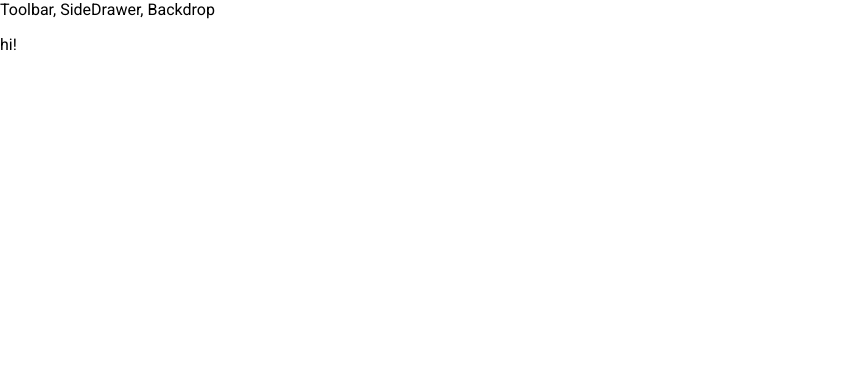
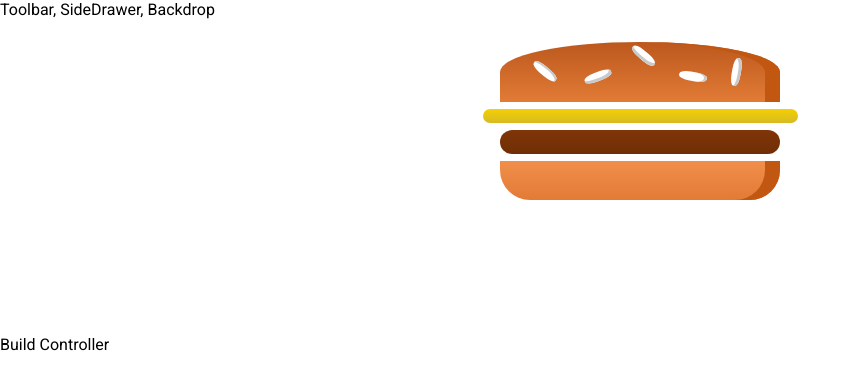
Before and after one commit to JamesDansie/burger-builder, a React (Create React App) app: page / in a window 1280 px wide. Shown: the top 390 px of the page, without its empty margins (0-861 px from the left). Built offline with nearby package versions, Linux system fonts and the light colour scheme.

Commit message:
hard coded burger works

```diff
--- a/package.json
+++ b/package.json
@@ -6,6 +6,7 @@
     "@testing-library/jest-dom": "^4.2.4",
     "@testing-library/react": "^9.5.0",
     "@testing-library/user-event": "^7.2.1",
+    "prop-types": "^15.7.2",
     "react": "^16.13.1",
     "react-dom": "^16.13.1",
     "react-scripts": "3.4.1"
--- a/src/App.js
+++ b/src/App.js
@@ -1,11 +1,13 @@
 import React from 'react';
+
 import Layout from './components/Layout/Layout';
+import BurgerBuilder from './containers/BurgerBuilder/BurgerBuilder';
 
 function App() {
   return (
     <div>
       <Layout>
-        <p>hi!</p>
+        <BurgerBuilder/>
       </Layout>
     </div>
   );
--- /dev/null
+++ b/src/components/Burger/Burger.js
@@ -0,0 +1,18 @@
+import React, { Component } from 'react';
+
+import classes from './Burger.module.css';
+import BurgerIngredient from './BurgerIngredient/BurgerIngredient';
+
+const burger = (props) => {
+    return (
+        <div className={classes.Burger}>
+            <BurgerIngredient type="bread-top" />
+            <BurgerIngredient type="cheese" />
+            <BurgerIngredient type="meat" />
+            <BurgerIngredient type="bread-bottom" />
+
+        </div>
+    );
+}
+
+export default burger;
--- /dev/null
+++ b/src/components/Burger/Burger.module.css
@@ -0,0 +1,30 @@
+.Burger {
+    width: 100%;
+    margin: auto;
+    height: 250px;
+    overflow: scroll;
+    text-align: center;
+    font-weight: bold;
+    font-size: 1.2rem;
+}
+
+@media (min-width: 1000px) and (min-height: 700px){
+    .Burger {
+        width: 700px;
+        height: 600px;
+    }
+}
+
+@media (min-width: 500px) and (min-height: 401){
+    .Burger {
+        width: 450;
+        height: 400;
+    }
+}
+
+@media (min-width: 500px) and (min-height: 400px){
+    .Burger {
+        width: 350px;
+        height: 300px;
+    }
+}
--- /dev/null
+++ b/src/components/Burger/BurgerIngredient/BurgerIngredient.js
@@ -0,0 +1,46 @@
+import React, {Component} from 'react';
+import PropTypes from 'prop-types';
+
+import classes from './BurgerIngredient.module.css';
+import BurgerBuilder from '../../../containers/BurgerBuilder/BurgerBuilder';
+
+class BurgerIngredient extends Component{
+    render() {
+        let ingredient = null;
+
+        switch (this.props.type) {
+            case ('bread-bottom'):
+                ingredient = <div className={classes.BreadBottom}></div>;
+                break;
+            case ('bread-top'):
+                ingredient = (
+                    <div className={classes.BreadTop}>
+                        <div className={classes.Seeds1}></div>
+                        <div className={classes.Seeds2}></div>
+                    </div>
+                );
+                break;
+            case ('meat'):
+                ingredient = <div className={classes.Meat}></div>;
+                break;
+            case ('cheese'):
+                ingredient = <div className={classes.Cheese}></div>;
+                break;
+            case ('salad'):
+                ingredient = <div className={classes.Salad}></div>;
+                break;
+            case ('bacon'):
+                ingredient = <div className={classes.Bacon}></div>;
+                break;
+            default:
+        }
+
+        return ingredient;
+    }
+}
+
+BurgerIngredient.propTypes = {
+    type: PropTypes.string.isRequired
+};
+
+export default BurgerIngredient;
--- /dev/null
+++ b/src/components/Burger/BurgerIngredient/BurgerIngredient.module.css
@@ -0,0 +1,113 @@
+.BreadBottom {
+    height: 13%;
+    width: 80%;
+    background: linear-gradient(#F08E4A, #e27b36);
+    border-radius: 0 0 30px 30px;
+    box-shadow: inset -15px 0 #c15711;
+    margin: 2% auto;
+}
+
+.BreadTop {
+    height: 20%;
+    width: 80%;
+    background: linear-gradient(#bc581e, #e27b36);
+    border-radius: 50% 50% 0 0;
+    box-shadow: inset -15px 0 #c15711;
+    margin: 2% auto;
+    position: relative;
+}
+
+.Seeds1 {
+    width: 10%;
+    height: 15%;
+    position: absolute;
+    background-color: white;
+    left: 30%;
+    top: 50%;
+    border-radius: 40%;
+    transform: rotate(-20deg);
+    box-shadow: inset -2px -3px #c9c9c9;
+}
+
+.Seeds1:after {
+    content: "";
+    width: 100%;
+    height: 100%;
+    position: absolute;
+    background-color: white;
+    left: -170%;
+    top: -260%;
+    border-radius: 40%;
+    transform: rotate(60deg);
+    box-shadow: inset -1px 2px #c9c9c9;
+  }
+
+.Seeds1:before {
+    content: "";
+    width: 100%;
+    height: 100%;
+    position: absolute;
+    background-color: white;
+    left: 180%;
+    top: -50%;
+    border-radius: 40%;
+    transform: rotate(60deg);
+    box-shadow: inset -1px -3px #c9c9c9;
+  }
+
+  .Seeds2 {
+    width: 10%;
+    height: 15%;
+    position: absolute;
+    background-color: white;
+    left: 64%;
+    top: 50%;
+    border-radius: 40%;
+    transform: rotate(10deg);
+    box-shadow: inset -3px 0 #c9c9c9;
+  }
+
+  .Seeds2:before {
+    content: "";
+    width: 100%;
+    height: 100%;
+    position: absolute;
+    background-color: white;
+    left: 150%;
+    top: -130%;
+    border-radius: 40%;
+    transform: rotate(90deg);
+    box-shadow: inset 1px 3px #c9c9c9;
+  }
+
+
+.Meat {
+    width: 80%;
+    height: 8%;
+    background: linear-gradient(#7f3608, #702e05);
+    margin: 2% auto;
+    border-radius: 15px;
+}
+
+.Cheese {
+    width: 90%;
+    height: 4.5%;
+    margin: 2% auto;
+    background: linear-gradient(#f4d004, #d6bb22);
+    border-radius: 20px;
+}
+
+.Salad {
+    width: 85%;
+    height: 7%;
+    margin: 2% auto;
+    background: linear-gradient(#228c1d, #91ce50);
+    border-radius: 20px;
+}
+
+.Bacon {
+    width: 80%;
+    height: 3%;
+    background: linear-gradient(#bf3813, #c45e38);
+    margin: 2% auto;
+}
--- a/src/components/Layout/Layout.js
+++ b/src/components/Layout/Layout.js
@@ -1,11 +1,12 @@
 import React from 'react';
 
 import Aux from '../../hoc/Aux';
+import styles from './Layout.module.css';
 
 const layout = (props) => (
     <Aux>
         <div>Toolbar, SideDrawer, Backdrop</div>
-        <main>
+        <main className={styles.Content}>
             {props.children}
         </main>
     </Aux>
--- /dev/null
+++ b/src/components/Layout/Layout.module.css
@@ -0,0 +1,3 @@
+.Content {
+    margin-top: 16px;
+}
--- /dev/null
+++ b/src/containers/BurgerBuilder/BurgerBuilder.js
@@ -0,0 +1,17 @@
+import React, { Component } from 'react';
+
+import Aux from '../../hoc/Aux';
+import Burger from '../../components/Burger/Burger';
+
+class BurgerBuilder extends Component {
+    render () {
+        return (
+            <Aux>
+                <Burger />
+                <div>Build Controller</div>
+            </Aux>
+        );
+    }
+}
+
+export default BurgerBuilder;
```
